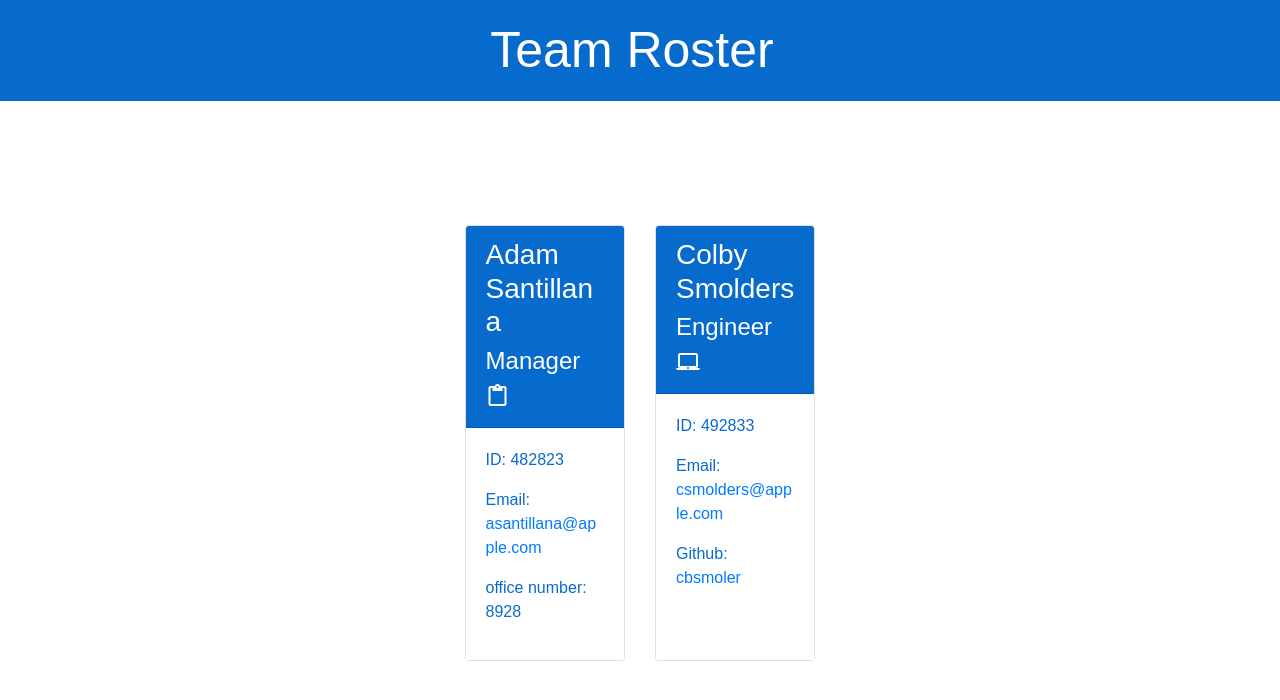
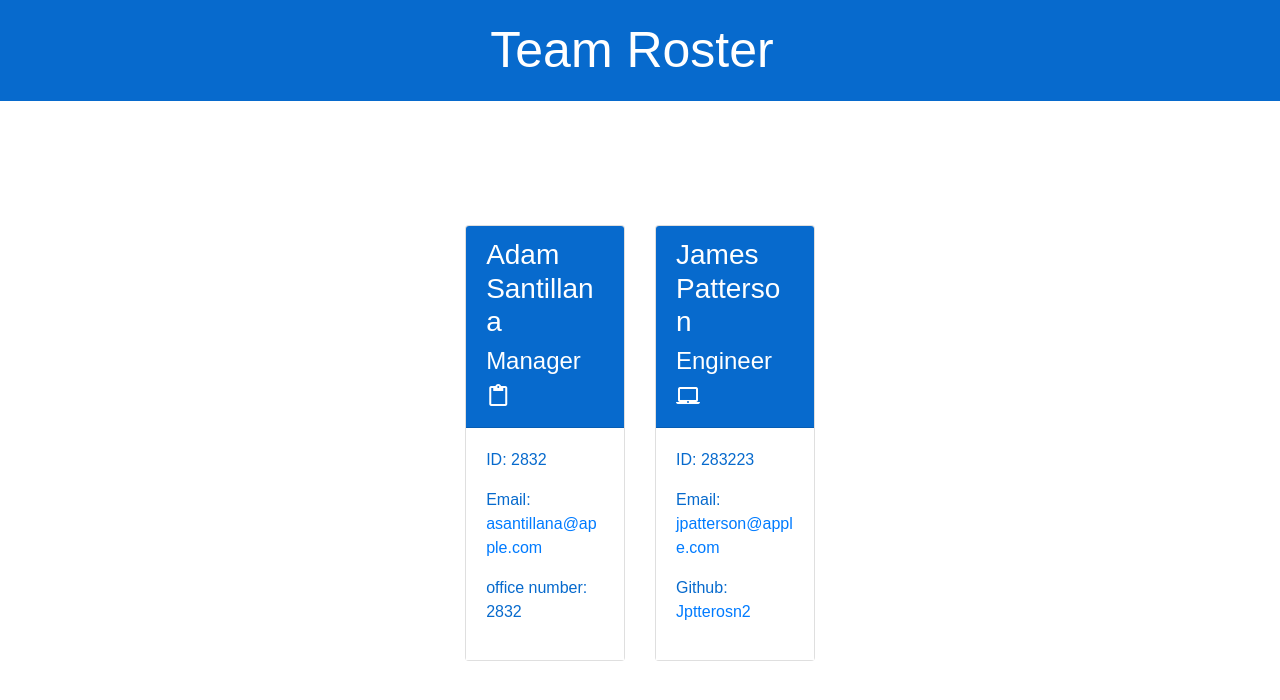
Before and after one commit to Adam42288/team-profile-generator, a website: page dist/index.html in a window 1280 px wide. Drawn offline with nearby package versions, Linux system fonts and the light colour scheme.

Commit message:
added lib directory to package.json

```diff
--- a/dist/index.html
+++ b/dist/index.html
@@ -30,9 +30,9 @@
                 </div>
 
                 <div class="card-body">
-                    <p class="id">ID: 482823</p>
+                    <p class="id">ID: 2832</p>
                     <p class="email">Email: <a href="mailto:asantillana@apple.com">asantillana@apple.com</a></p>
-                    <p class="office">office number: 8928</p>
+                    <p class="office">office number: 2832</p>
                 </div>
         </div>
     </div>
@@ -40,13 +40,13 @@
     <div class="col-4 mt-4">
         <div class="card h-100">
             <div class="card-header">
-                <h3>Colby Smolders</h3>
+                <h3>James Patterson</h3>
                 <h4>Engineer</h4><i class="material-icons">laptop_mac</i>
             </div>
             <div class="card-body">
-                <p class="id">ID: 492833</p>
-                <p class="email">Email: <a href="mailto:csmolders@apple.com">csmolders@apple.com</a></p>
-                <p class="github">Github: <a href="https://github.com/cbsmoler">cbsmoler</a></p>
+                <p class="id">ID: 283223</p>
+                <p class="email">Email: <a href="mailto:jpatterson@apple.com">jpatterson@apple.com</a></p>
+                <p class="github">Github: <a href="https://github.com/Jptterosn2">Jptterosn2</a></p>
             </div>
         </div>
     </div>
--- a/package.json
+++ b/package.json
@@ -3,6 +3,9 @@
   "version": "1.0.0",
   "description": "Team Profile Generator",
   "main": "index.js",
+  "directories": {
+    "lib": "lib"
+  },
   "scripts": {
     "test": "jest"
   },
```
